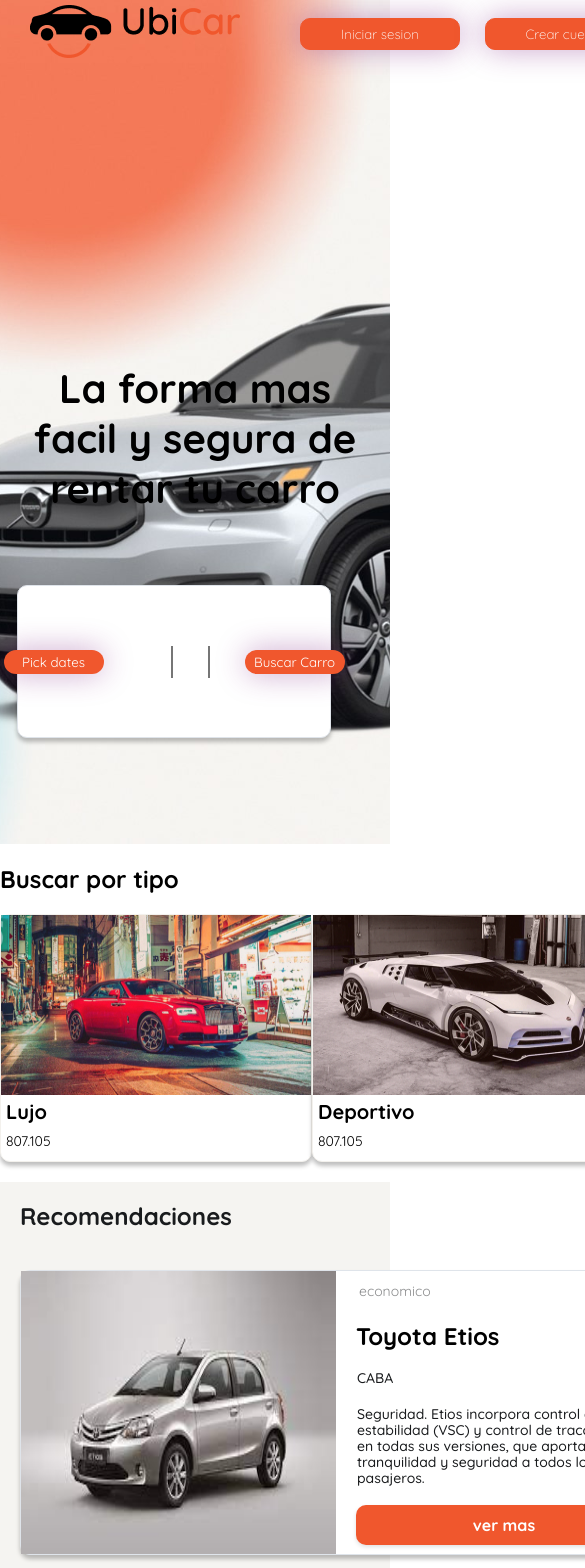
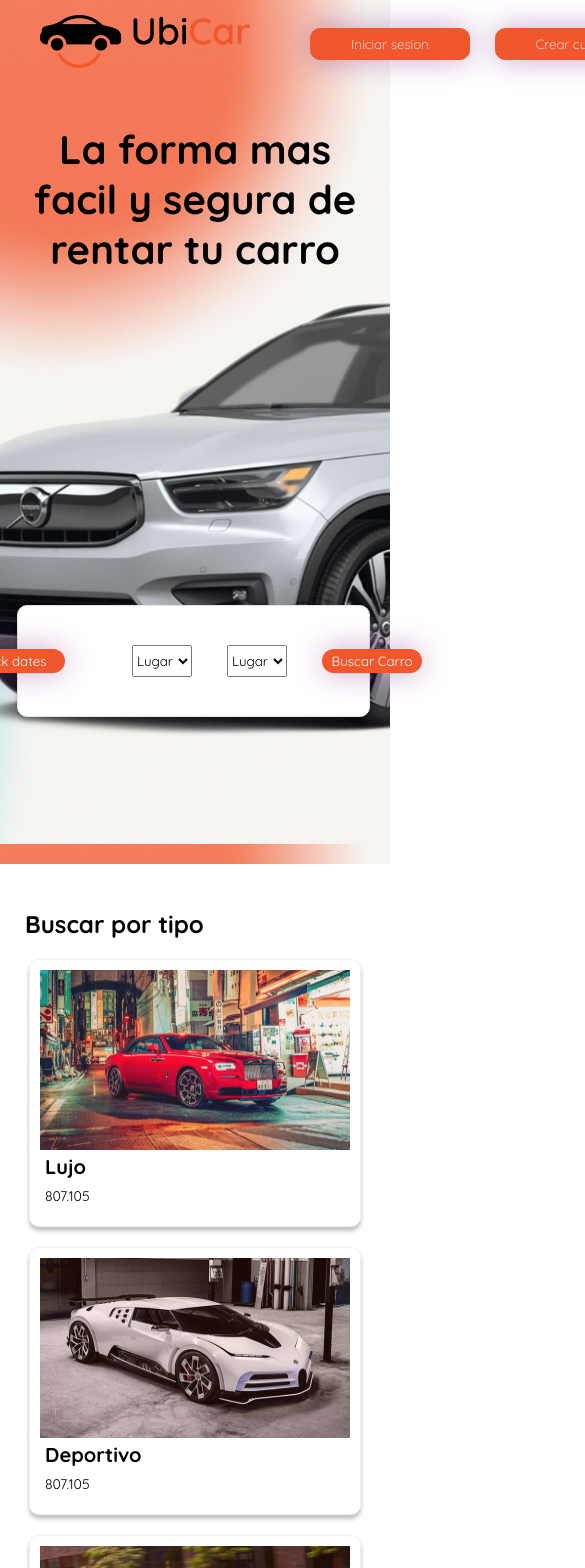
Before and after one commit to mceciabate/proyecto_integrador, a React (Create React App) app in the folder integrador/: page / in a window 390 px wide. Shown: the top 1568 px of the page, 585 px wide, since content can reach past the window. Built offline with nearby package versions, Linux system fonts and the light colour scheme.

Commit message:
media queries tablet 768px

```diff
--- a/integrador/src/pages/login/LoginStyles.js
+++ b/integrador/src/pages/login/LoginStyles.js
@@ -20,6 +20,11 @@
   margin-right: 50px;
   margin-top: 50px;
   cursor: pointer;
+  @media only screen and (max-width: 770px) {
+    margin-top: 20px;
+    margin-right: 20px;
+
+  }
 `;
 
 export const FormDiv = styled.div`
@@ -40,6 +45,9 @@
     font-size: 24px;
     line-height: 28px;
   }
+  @media only screen and (max-width: 770px) {
+    margin-top: 20px;
+  }
 `;
 
 export const FormDiv2 = styled.div`
@@ -59,6 +67,11 @@
     font-weight: 700;
     font-size: 24px;
     line-height: 28px;
+  }
+  @media only screen and (max-width: 770px) {
+    margin-top: 20px;
+    height: 480px;
+    margin-bottom: 20px;
   }
 `;
 
--- a/integrador/src/styles/CategoriesStyles.js
+++ b/integrador/src/styles/CategoriesStyles.js
@@ -2,16 +2,18 @@
 
 export const CategoriesContainer = styled.div`
   display: flex;
+  flex-direction: column;
   flex-wrap: wrap;
-  flex-direction: column;
   background-color: #ffffff;
-  height: 40vh;
+  height: max-content;
+  padding: 25px;
 `;
 
 export const CardContainer = styled.div`
   display: flex;
   flex-direction: row;
-  justify-content: space-around;
+  justify-content: space-evenly;
+  flex-wrap: wrap;
 `;
 
 export const CategoryCard = styled.div`
@@ -23,6 +25,8 @@
   box-shadow: 0px 4px 4px rgba(0, 0, 0, 0.25);
   border-radius: 10px;
   background-color: #ffffff;
+  padding: 10px;
+  margin-bottom: 20px;
   h3 {
     margin: 5px;
     line-height: 23px;
--- a/integrador/src/styles/HeaderStyles.js
+++ b/integrador/src/styles/HeaderStyles.js
@@ -7,6 +7,7 @@
   width: 100vw;
   height: 8vh;
   background-color: transparent;
+  padding: 10px;
 `;
 
 export const SectionC = styled.section`
--- a/integrador/src/styles/SearcherStyles.js
+++ b/integrador/src/styles/SearcherStyles.js
@@ -14,6 +14,9 @@
     width: 336px;
     padding: 10px;
     text-align: center;
+    @media only screen and (max-width: 770px) {
+      grid-row: 1 / 4;
+  }
   }
 `;
 
@@ -31,12 +34,19 @@
   border-radius: 10px;
   box-shadow: 0px 4px 4px rgba(0, 0, 0, 0.25);
   border: 1px solid #dfe4ea;
+  @media only screen and (max-width: 770px) {
+    height: 110px;
+    width: 90vw;
+  }
 `;
 
 export const SearchSelect = styled.select`
   width: 30%;
   height: 2rem;
   margin: 10px 0px 10px;
+  @media only screen and (max-width: 770px) {
+    width: 60px;
+  }
 `;
 
 export const SearchButton = styled.button`
@@ -59,4 +69,4 @@
   flex-direction: column;
   align-items: flex-end;
   margin-left: 32px;
-`
+  `
```
